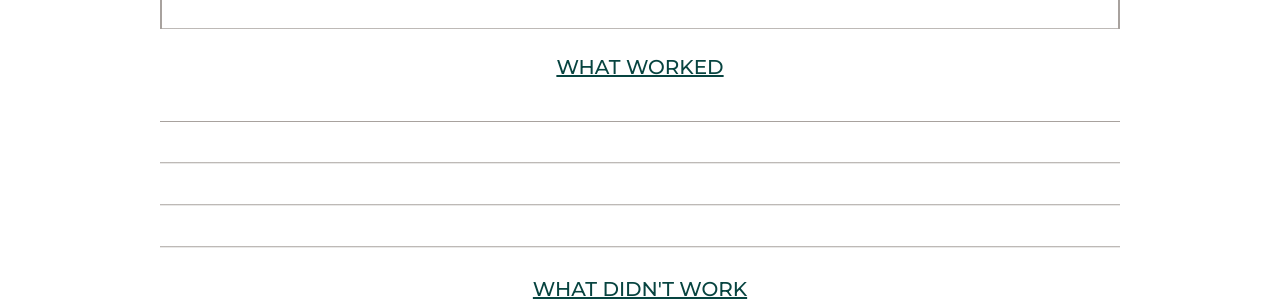
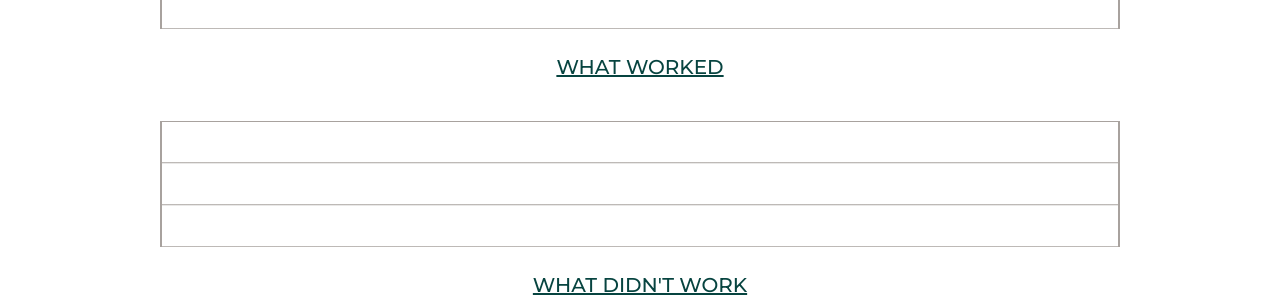
Before and after one commit to nicknjagi/monthly-planner, a React (Create React App) app: page / in a window 1280 px wide. Shown: the part 2740-3041 px from the top of the page. Built offline with nearby package versions, Linux system fonts and the light colour scheme.

Commit message:
update Worked.tsx

```diff
--- a/src/components/achievements/Worked.tsx
+++ b/src/components/achievements/Worked.tsx
@@ -32,7 +32,7 @@ const Worked = () => {
         <h3 className="text-xl text-center font-medium underline mb-10">
           What worked
         </h3>
-        <div className="grid mb-6 bg-[repeating-linear-gradient(to_bottom,_white,_white_40px,_rgb(168,162,158)_1px,_white_42px)] h-full min-h-[130px] overflow-y-auto leading-[42px] border-t border-[rgb(168,162,158)]">
+        <div className="grid px-4 mb-6 bg-[repeating-linear-gradient(to_bottom,_white,_white_40px,_rgb(168,162,158)_1px,_white_42px)] h-full min-h-[126px] overflow-y-auto leading-[42px] border-t border-x-2 border-stone-400">
           <Editor editorState={editorState} onChange={onChange} />
         </div>
       </div>
```
